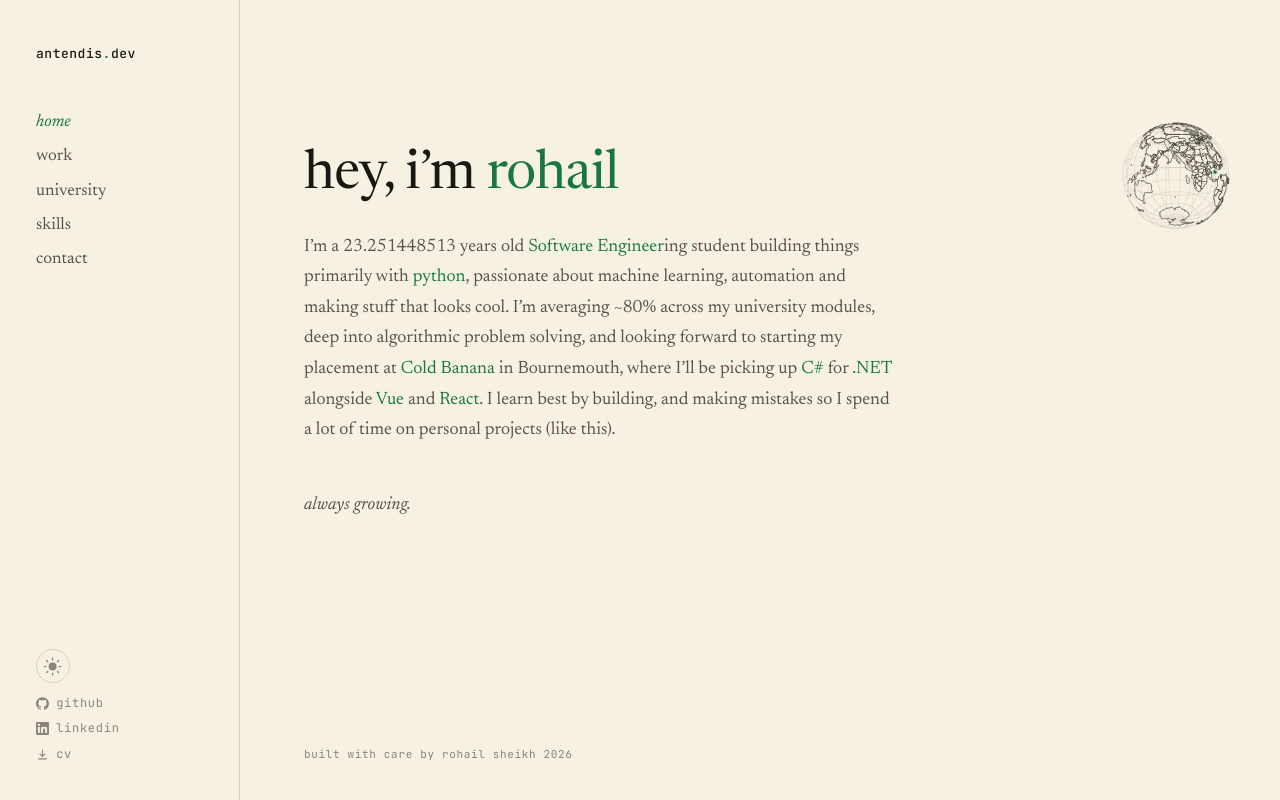
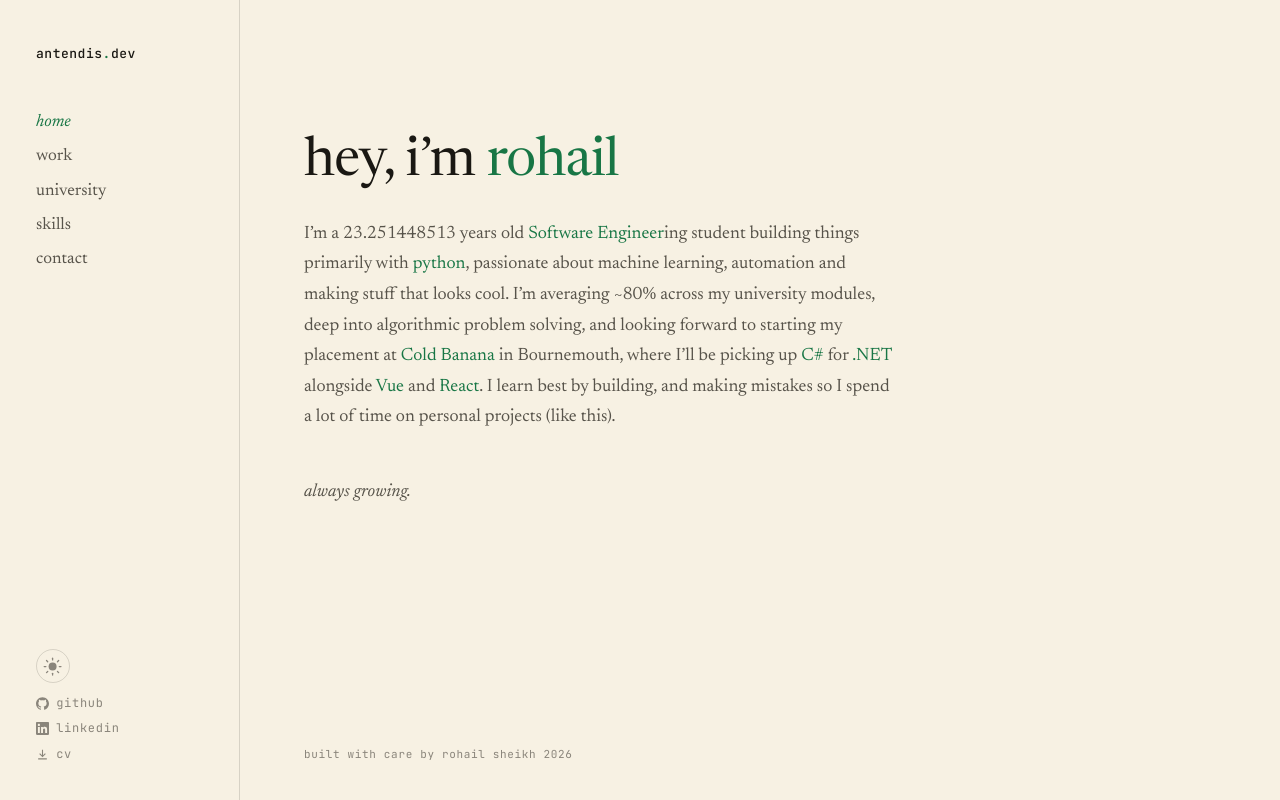
Before and after one commit to Antendis/antendis.dev, a PHP site: page / in a window 1280 px wide. Run offline with PHP 8.4, Linux system fonts and the light colour scheme.

Commit message:
Hide globe rail below 1440px instead of 1200px
At ~1280px the globe shrank to a 112x112 dot in a large empty rail --
you can't have both two grade columns and a credible globe at that
width, so drop the rail entirely below 1440px (matching where the
fluid shrink now starts) instead of trying to keep it alive as a
marooned dot. The 1200-1439px globe-w override is gone since that band
no longer has a rail to shrink.

```diff
--- a/style.css
+++ b/style.css
@@ -865,8 +865,12 @@ a:hover {
 
 /* ---------- layout breakpoints ---------- */
 
-/* hide globe rail below 1200px */
-@media (max-width: 1199px) {
+/* Below 1440px there isn't room for both two grade-year columns and a
+   credible globe -- shrinking the rail to fit (as the band below used to,
+   down to 1200px) leaves it a marooned dot around 1280px. Dropping the
+   rail is the honest resolution, so it goes below the same width the
+   fluid shrink below now starts easing back in from. */
+@media (max-width: 1439px) {
   .layout {
     grid-template-columns: var(--sidebar-w) minmax(0, 1fr);
   }
@@ -876,32 +880,26 @@ a:hover {
   }
 }
 
-/* Once the globe rail reappears at 1200px it claims up to var(--globe-w)
+/* Once the globe rail reappears at 1440px it claims up to var(--globe-w)
    of width before the content column gets anything, which is tight for
    two grade-year columns of subject + bar + percentage on one line. Rather
    than reflowing the row (stacking doubles every row's height and pushes
    the panel past the viewport), shrink the rail itself -- the globe just
    renders smaller through this band and hands the width back to the main
-   column. The two formulas below solve for the largest --globe-w that still
-   leaves the two grade-year columns enough room for the longest module
-   title on one line, given the content padding is 5vw up to 1440px and a
-   flat 4.5rem beyond it; min() means neither formula ever asks for more
-   than the full var(--globe-w), so the rail reclaims its normal size on
-   its own as soon as there's room (in practice a little before 1680px). */
-@media (min-width: 1200px) and (max-width: 1439px) {
-  :root {
-    --globe-w: min(34rem, calc(90vw - 968px));
-  }
-}
-
+   column. This solves for the largest --globe-w that still leaves the two
+   grade-year columns enough room for the longest module title on one line,
+   given the content padding is a flat 4.5rem at this width; min() means it
+   never asks for more than the full var(--globe-w), so the rail reclaims
+   its normal size on its own as soon as there's room (in practice a little
+   before 1680px). */
 @media (min-width: 1440px) and (max-width: 1679px) {
   :root {
     --globe-w: min(34rem, calc(100vw - 1112px));
   }
 }
 
-/* hide globe rail on short desktops even at >=1200px wide */
-@media (min-width: 1200px) and (max-height: 560px) {
+/* hide globe rail on short desktops even at >=1440px wide */
+@media (min-width: 1440px) and (max-height: 560px) {
   .globe-rail {
     display: none;
   }
```
